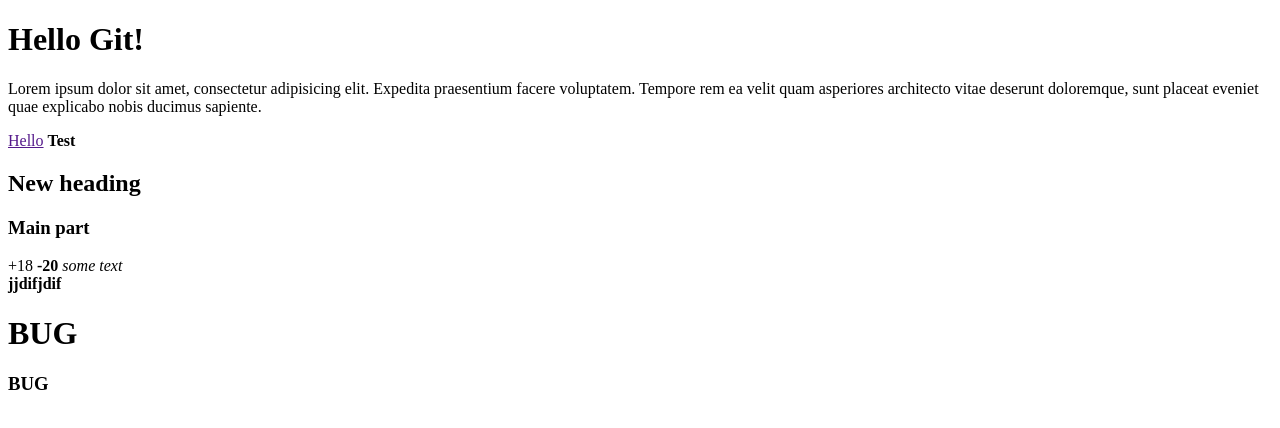
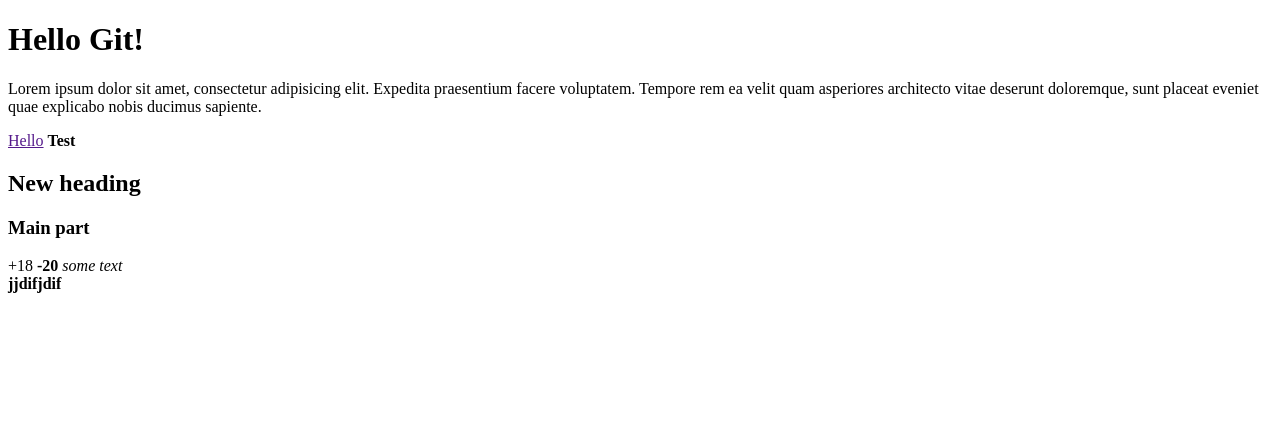
Before and after one commit to likermusic/test-github-2025, a plain HTML site: page index.html in a window 1280 px wide. Drawn offline with Linux system fonts and the light colour scheme.

Commit message:
delete bugs

```diff
--- a/index.html
+++ b/index.html
@@ -23,8 +23,6 @@
     <i>some text</i>
   </main>
   <b>jjdifjdif</b>
-  <h1>BUG</h1>
-  <h3>BUG</h3>
 </body>
 
 </html>
```
Also changed, not shown: temp/sad.txt (deleted), temp/soem.txt (deleted).
